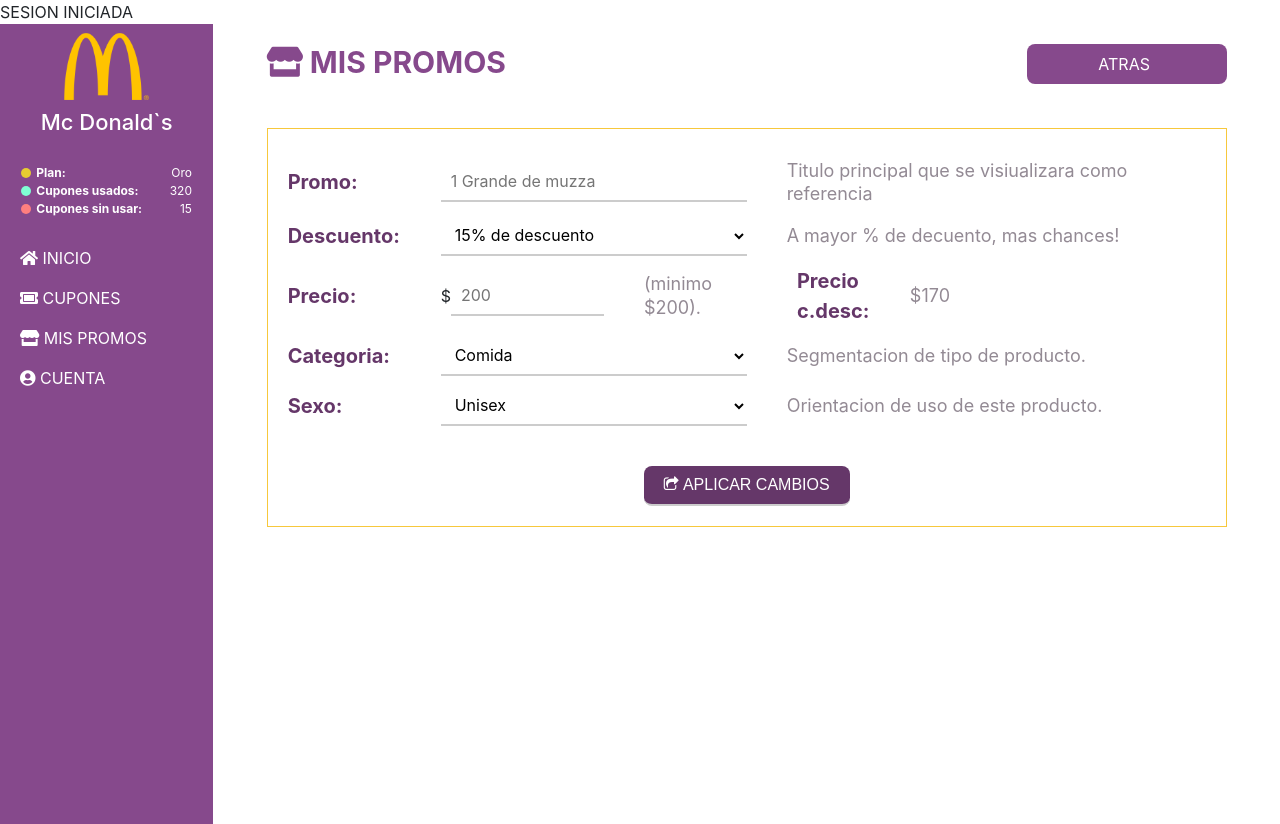
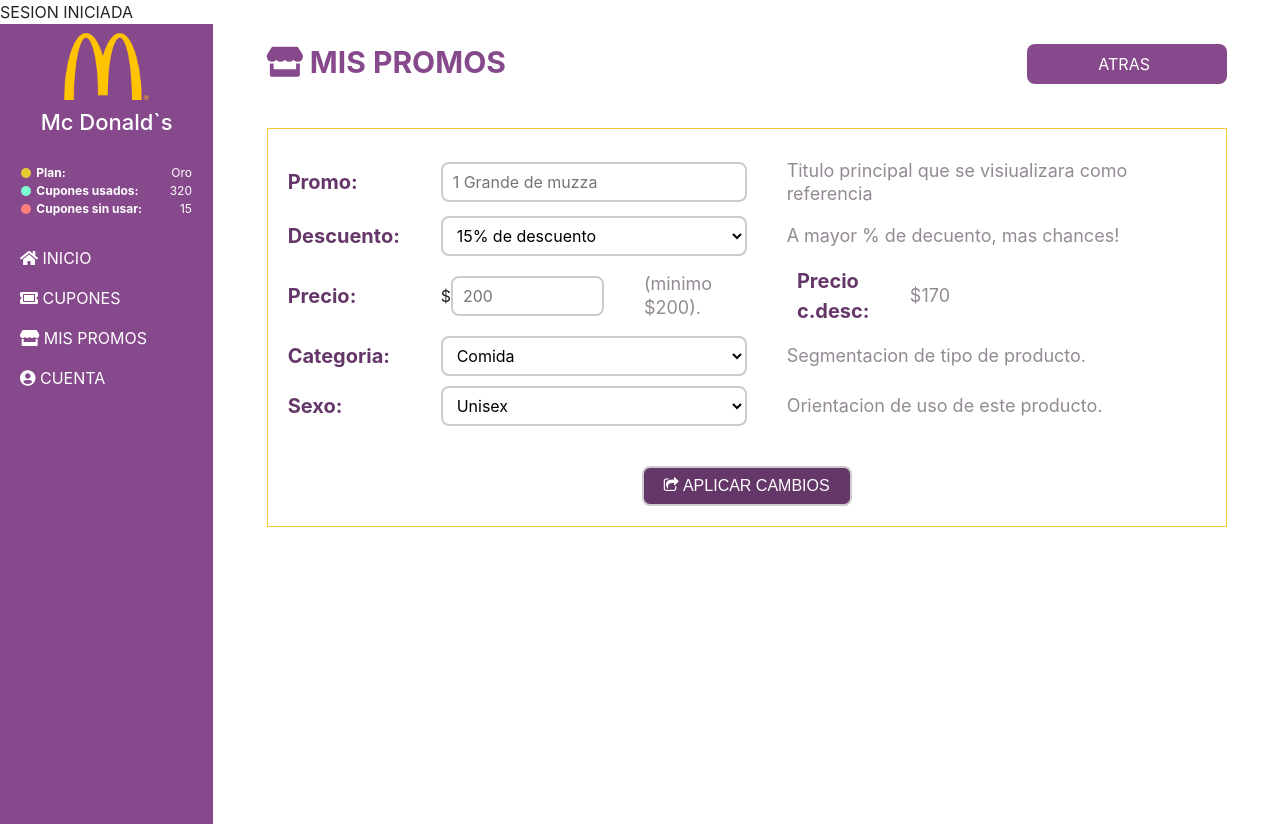
Before and after one commit to EzeDit23/cuponz, a PHP site: page /backoffice/editar-descuento.php?id_descuento=1 in a window 1280 px wide. Run offline with PHP 8.4, Linux system fonts and the light colour scheme; the visitor is signed in with stand-in values (Sample User, id 1); data comes from the database, SQL or seed files in the repository; some libraries are stand-ins or nearby versions.

Commit message:
ultimos estilos

```diff
--- a/backoffice/css/estilos.css
+++ b/backoffice/css/estilos.css
@@ -412,6 +412,8 @@
 .cont-datos-cup input{
     outline: none;
     background-color: transparent;
+    border-radius: 8px;
+    border: 2px solid rgb(204, 204, 204)!important;
     border-bottom: 2px solid rgb(204, 204, 204)!important;
     padding-left: 10px;
     height: 40px;
@@ -421,7 +423,8 @@
 .cont-datos-cup select{
     outline: none;
     background-color: transparent;
-    border-bottom: 2px solid rgb(204, 204, 204)!important;
+    border-radius: 8px;
+    border: 2px solid rgb(204, 204, 204)!important;
     padding-left: 10px;
     height: 40px;
     border: none;
```
